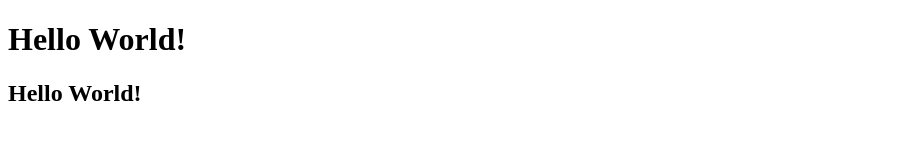
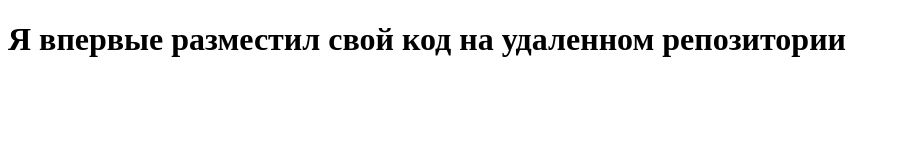
Before and after one commit to 1exinka/test_repo, a plain HTML site: page index.html in a window 1280 px wide. Shown: the whole page, without its empty margins (0-900 px from the left). Drawn offline with Linux system fonts and the light colour scheme.

Commit message:
New commit

```diff
--- a/index.html
+++ b/index.html
@@ -3,10 +3,9 @@
 <head>
     <meta charset="UTF-8">
     <meta name="viewport" content="width=device-width, initial-scale=1.0">
-    <title>123</title>
+    <title>New git project</title>
 </head>
 <body>
-    <h1>Hello World!</h1>
-    <h2>Hello World!</h2>
+    <h1>Я впервые разместил свой код на удаленном репозитории</h1>
 </body>
 </html>
```
Also changed, not shown: 1 other file.
